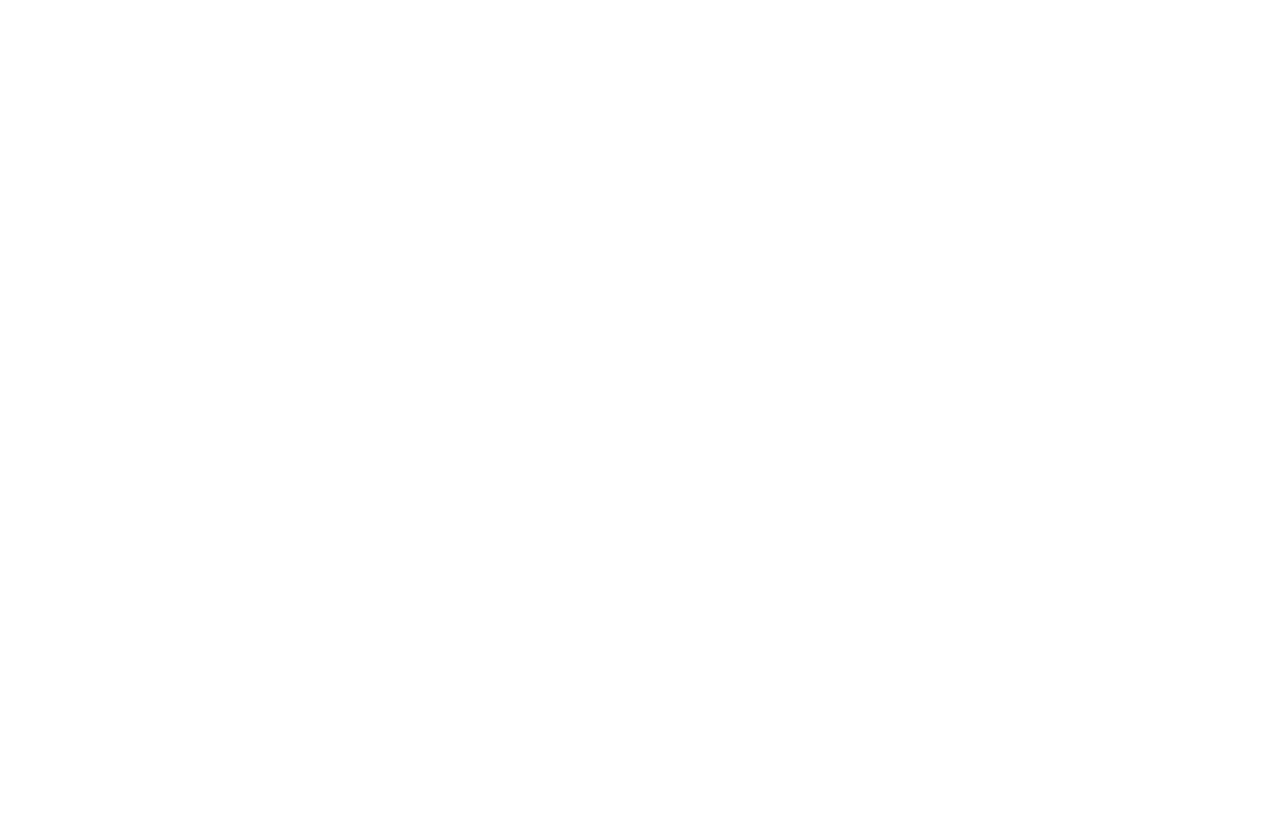
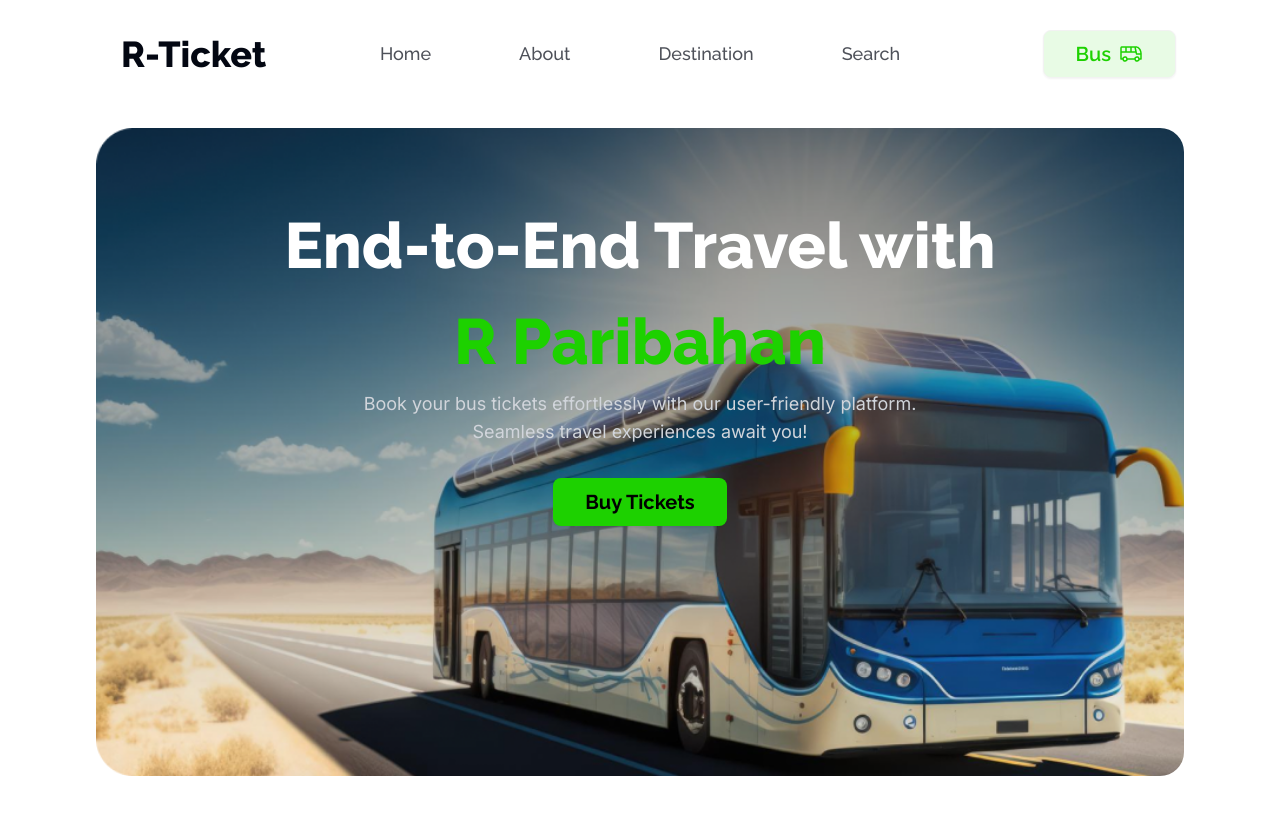
Before and after one commit to MostafijurRuman/R-Ticket, a plain HTML site: page index.html in a window 1280 px wide. Drawn offline with nearby package versions, Linux system fonts and the light colour scheme.

Commit message:
Header Section  Done

```diff
--- a/index.html
+++ b/index.html
@@ -10,7 +10,12 @@
       theme: {
         extend: {
           colors: {
-            chudna: 'goldenrod',
+            baseblack: '#030712',
+            black70:'rgba(3, 7, 18, 0.7)',
+            primary:'rgba(29, 209, 0, 1)',
+            zgreen:'rgba(29, 209, 0, 0.10)',
+            g1:'rgba(3, 7, 18, 0.50) 0%',
+            g2:'rgba(3, 7, 18, 0.00) 100%)'
           }
         }
       }
@@ -18,8 +23,64 @@
   </script>
   <!-- Daisy UI Config -->
   <link href="https://cdn.jsdelivr.net/npm/daisyui@4.7.2/dist/full.min.css" rel="stylesheet" type="text/css" />
+  <!-- Google Fonts -->
+    <link rel="preconnect" href="https://fonts.googleapis.com">
+    <link rel="preconnect" href="https://fonts.gstatic.com" crossorigin>
+    <link href="https://fonts.googleapis.com/css2?family=Inter:wght@100..900&family=Raleway:ital,wght@0,100..900;1,100..900&display=swap" rel="stylesheet">
+    <!-- Custom CSS -->
+    <style>
+        .ff-inter{
+            font-family: "Inter", sans-serif;
+        }
+        .ff-raleway{
+            font-family: "Raleway", sans-serif;
+        }
+    </style>
 </head>
 <body>
-
+  <header  class="container mx-auto px-8 lg:px-24 ff-raleway mt-4" >
+    <!-- Nav Bar Start Here -->
+    <div class="navbar bg-base-100">
+        <div class="navbar-start">
+          <div class="dropdown">
+            <div tabindex="0" role="button" class="btn btn-ghost lg:hidden">
+              <svg xmlns="http://www.w3.org/2000/svg" class="h-5 w-5" fill="none" viewBox="0 0 24 24" stroke="currentColor"><path stroke-linecap="round" stroke-linejoin="round" stroke-width="2" d="M4 6h16M4 12h8m-8 6h16" /></svg>
+            </div>
+            <ul tabindex="0" class="menu menu-sm dropdown-content mt-3 z-[1] p-2 shadow bg-base-100 rounded-box w-52 ff-raleway font-medium text-black70 text-lg ">
+              <li><a>Home</a></li>
+              <li><a>About</a></li>
+              <li><a>Destination</a></li>
+              <li><a>Search</a></li>
+            </ul>
+          </div>
+          <a class="btn btn-ghost text-4xl text-baseblack font-extrabold ">R-Ticket</a>
+        </div>
+        <div class="navbar-center hidden lg:flex">
+          <ul class="menu menu-horizontal px-1 ff-raleway font-medium text-black70 text-lg space-x-14">
+              <li><a>Home</a></li>
+              <li><a>About</a></li>
+              <li><a>Destination</a></li>
+              <li><a>Search</a></li>
+          </ul>
+        </div>
+        <div class="navbar-end ">
+          <a class="btn text-primary text-xl bg-zgreen px-8  ">Bus <img src="images/bus-icon.png" alt=""> </a>
+        </div>
+      </div>
+      <!-- Hero Section Start Here -->
+      <section class=" ff-raleway mt-9">
+            <div style="background-image: url(images/banner.png); background-repeat: no-repeat; background-size: cover; " class="rounded-3xl " >
+                    <h1 class="text-[64px] text-center font-extrabold text-white pt-[70px]">End-to-End Travel with <br> <span class="text-primary">R Paribahan</span></h1>
+                    <p class="ff-inter text-lg text-gray-300 text-center">Book your bus tickets effortlessly with our user-friendly platform. <br> Seamless travel experiences await you!</p>
+                    <div class="flex justify-center mt-8 mb-[132px]">
+                        <button class="btn text-xl font-bold text-black bg-primary border-0 px-8 mb-[250px] ">Buy Tickets</button>
+                    </div>
+              </div>
+        </div>
+      </section>
+  </header>
+  <main>
+    <!-- Best offers Section Start Here -->
+  </main>
 </body>
 </html>
```
